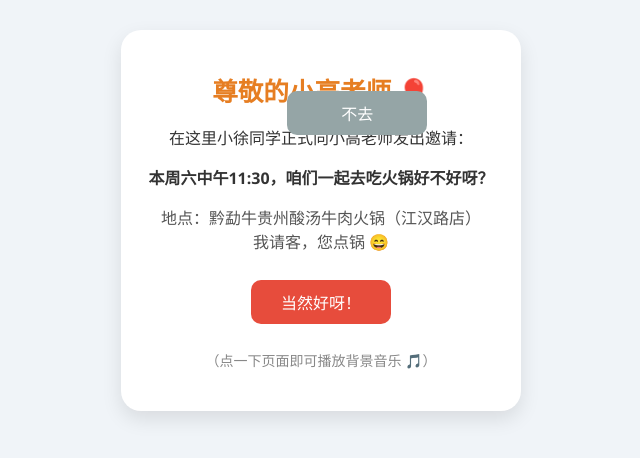
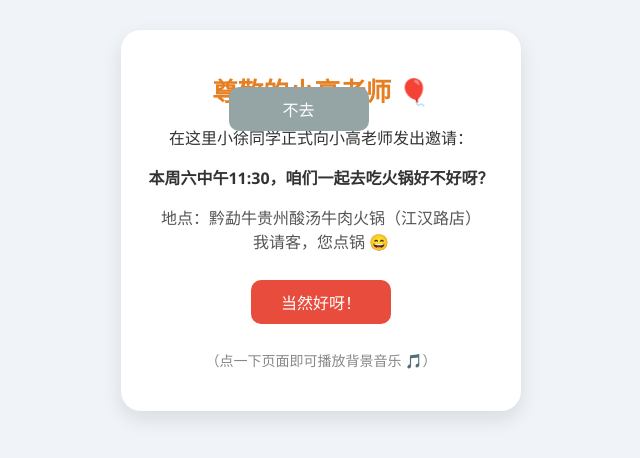
Before and after one commit to xyangxu/invitation_Miss.G, a plain HTML site: page index.html in a window 1280 px wide. Both pictures are taken after a click on the button "不去". Shown: the whole page, without its empty margins (319-959 px from the left). Drawn offline with Linux system fonts and the light colour scheme.

Commit message:
Update index.html

```diff
--- a/index.html
+++ b/index.html
@@ -58,9 +58,10 @@
       background-color: #95a5a6;
       color: white;
       position: absolute;  /* 绝对定位，跑动用 */
-      top: 0;
+      top: 0;   /* 这里初始先占位，后面JS设置位置 */
       left: 0;
       z-index: 3;
+      transition: left 0.2s ease, top 0.2s ease; /* 平滑移动 */
     }
     audio {
       display: none;
@@ -77,8 +78,8 @@
     <p>在这里小徐同学正式向小高老师发出邀请：</p>
     <p><strong>本周六中午11:30，咱们一起去吃火锅好不好呀？</strong></p>
     <p style="color: #555; font-size: 16px;">地点：黔勐牛贵州酸汤牛肉火锅（江汉路店）<br/>我请客，您点锅 😄</p>
-    <button class="yes" onclick="yes()">当然好呀！</button>
-    <button class="no" id="noBtn" onmouseover="runAway()">不去</button>
+    <button class="yes" id="yesBtn" onclick="yes()">当然好呀！</button>
+    <button class="no" id="noBtn">不去</button>
     <p style="font-size: 14px; color: #888;">（点一下页面即可播放背景音乐 🎵）</p>
   </div>
 
@@ -89,29 +90,56 @@
   </audio>
 
   <script>
+    const btnNo = document.getElementById('noBtn');
+    const btnYes = document.getElementById('yesBtn');
+    const card = document.getElementById('card');
+
+    // 初始化“不去”按钮位置：在“当然好呀”按钮正下方，距离10px
+    function initNoBtnPos() {
+      const yesRect = btnYes.getBoundingClientRect();
+      const cardRect = card.getBoundingClientRect();
+
+      // 计算相对于 card 的位置
+      const left = yesRect.left - cardRect.left;
+      const top = yesRect.bottom - cardRect.top + 10; // 下方10px间距
+
+      btnNo.style.left = left + 'px';
+      btnNo.style.top = top + 'px';
+    }
+
+    // 按钮跑起来的函数
+    function runAway() {
+      const maxX = card.clientWidth - btnNo.offsetWidth - 10;
+      const maxY = card.clientHeight - btnNo.offsetHeight - 10;
+
+      let newX, newY;
+
+      // 保证新位置和当前不一样，否则可能“不动”
+      do {
+        newX = Math.random() * maxX;
+        newY = Math.random() * maxY;
+      } while (
+        Math.abs(newX - parseFloat(btnNo.style.left)) < 20 &&
+        Math.abs(newY - parseFloat(btnNo.style.top)) < 20
+      );
+
+      btnNo.style.left = newX + 'px';
+      btnNo.style.top = newY + 'px';
+    }
+
     function yes() {
       alert("太棒了！我已经开始期待这顿火锅啦~ 🔥");
     }
 
-    function runAway() {
-      const btn = document.getElementById("noBtn");
-      const card = document.getElementById("card");
+    // 鼠标移入就跑
+    btnNo.addEventListener('mouseover', runAway);
+    // 点击按钮也跑
+    btnNo.addEventListener('click', runAway);
 
-      const cardRect = card.getBoundingClientRect();
-      const btnRect = btn.getBoundingClientRect();
-
-      // 计算按钮在card内部可移动的最大坐标（考虑padding和按钮大小）
-      const maxX = card.clientWidth - btn.offsetWidth - 10; // 留10px边距防止贴边
-      const maxY = card.clientHeight - btn.offsetHeight - 10;
-
-      // 随机生成新位置
-      const newX = Math.random() * maxX;
-      const newY = Math.random() * maxY;
-
-      // 设置按钮的新位置，相对于card容器
-      btn.style.left = newX + 'px';
-      btn.style.top = newY + 'px';
-    }
+    // 初始化位置
+    window.addEventListener('load', initNoBtnPos);
+    // 兼容窗口resize，重置“不去”按钮位置
+    window.addEventListener('resize', initNoBtnPos);
 
     // 自动播放（微信 & 网页点击兼容）
     document.addEventListener("DOMContentLoaded", function () {
```
